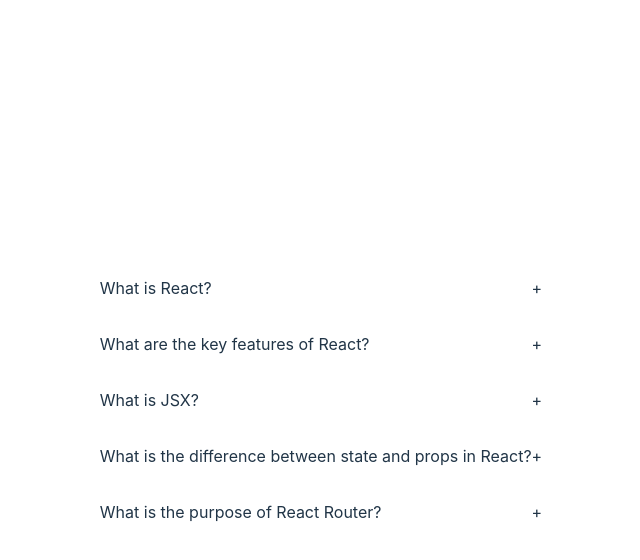
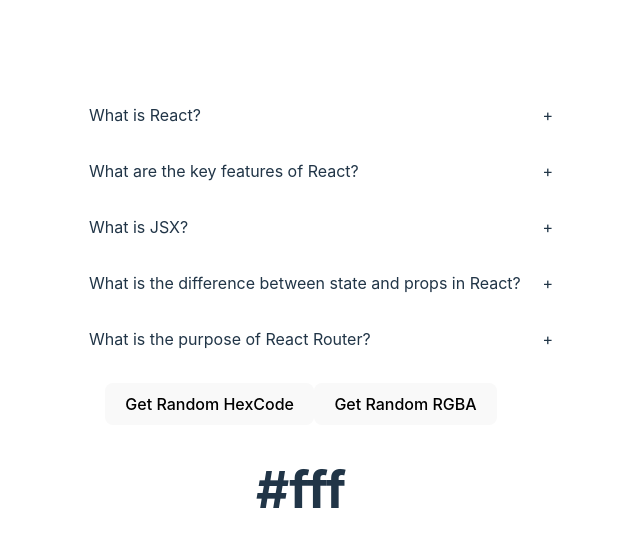
Before and after one commit to sharma-dikshant/React-Projects, a React (Vite) app: page / in a window 1280 px wide. Shown: the top 560 px of the page, without its empty margins (339-979 px from the left). Built offline with nearby package versions, Linux system fonts and the light colour scheme.

Commit message:
Random Color Generator: Completed

```diff
--- a/src/App.jsx
+++ b/src/App.jsx
@@ -1,10 +1,14 @@
 import "./App.css";
 import Accordion from "./components/accordion/accordion";
+import RandomColor from "./components/ramdomColor/RandomColor";
 
 function App() {
-  return <div>
-    <Accordion />
-  </div>;
+  return (
+    <div>
+      <Accordion />
+      <RandomColor />
+    </div>
+  );
 }
 
 export default App;
--- /dev/null
+++ b/src/components/ramdomColor/RandomColor.jsx
@@ -0,0 +1,52 @@
+import { useState } from "react";
+
+function RandomColor() {
+  const [color, setColor] = useState("#fff");
+
+  function handleColorChange(type) {
+    if (type === "hex") {
+      const RandomCode = (Math.random() * 16777215)
+        .toString(16)
+        .split(".")
+        .at(0)
+        .padStart(6, "0");
+      setColor(`#${RandomCode}`);
+    }
+    if (type === "rgb") {
+      const red = Math.round(Math.random() * 255);
+      const green = Math.round(Math.random() * 255);
+      const blue = Math.round(Math.random() * 255);
+      setColor(`rgb(${red},${green},${blue})`);
+    }
+  }
+
+  return (
+    <div>
+      <div>
+        <button value="hex" onClick={(e) => handleColorChange(e.target.value)}>
+          Get Random HexCode
+        </button>
+        <button value="rgb" onClick={(e) => handleColorChange(e.target.value)}>
+          Get Random RGBA
+        </button>
+      </div>
+      <div
+        style={{
+          minHeight: "300px",
+          minWidth: "500px",
+          border: "2px solid #fff",
+          backgroundColor: `${color}`,
+        }}
+      >
+        <h1>{color}</h1>
+      </div>
+    </div>
+  );
+}
+
+export default RandomColor;
+
+// Math.random() * 16777215: Generates a random number between 0 and 16777215 (0xFFFFFF in hexadecimal, which is the largest value for a 6-digit hex code).
+// .toString(16): Converts the number to a hexadecimal string.
+// .padStart(6, '0'): Ensures the string has six characters, padding with zeros if necessary.
+// The function then sets the new color in the color state.
```
Also changed, not shown: src/components/ramdomColor/RandomColor.css (added).
